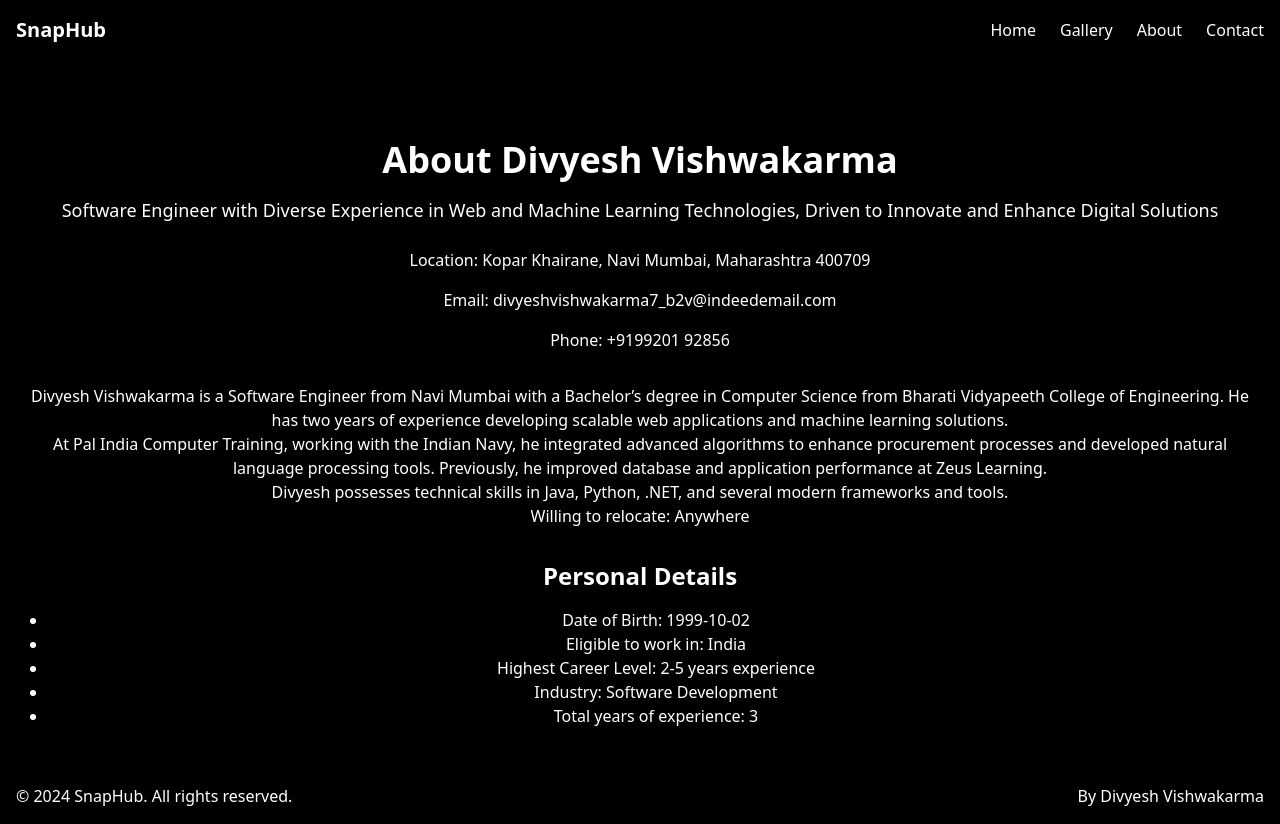
After one commit to divyesh1099/snapHub, a Django app: page /about/ in a window 1280 px wide. The commit adds this page. Run offline with Django 5.2, Linux system fonts and the light colour scheme; parts of the project's set-up code (start-up, migrations or seed data) failed here and were passed over.

Commit message:
Add About Add Contact Update Documentation

```diff
--- /dev/null
+++ b/home/templates/home/about.html
@@ -0,0 +1,29 @@
+{% extends 'layout.html' %}
+
+{% block title %}
+About - Divyesh Vishwakarma
+{% endblock %}
+
+{% block content %}
+<div class="container mx-auto mt-10">
+    <div class="text-center">
+        <h1 class="text-4xl font-bold mb-4">About Divyesh Vishwakarma</h1>
+        <p class="text-lg mb-6">Software Engineer with Diverse Experience in Web and Machine Learning Technologies, Driven to Innovate and Enhance Digital Solutions</p>
+        <p class="mb-4">Location: Kopar Khairane, Navi Mumbai, Maharashtra 400709</p>
+        <p class="mb-4">Email: divyeshvishwakarma7_b2v@indeedemail.com</p>
+        <p class="mb-8">Phone: +9199201 92856</p>
+        <p>Divyesh Vishwakarma is a Software Engineer from Navi Mumbai with a Bachelor’s degree in Computer Science from Bharati Vidyapeeth College of Engineering. He has two years of experience developing scalable web applications and machine learning solutions.</p>
+        <p>At Pal India Computer Training, working with the Indian Navy, he integrated advanced algorithms to enhance procurement processes and developed natural language processing tools. Previously, he improved database and application performance at Zeus Learning.</p>
+        <p>Divyesh possesses technical skills in Java, Python, .NET, and several modern frameworks and tools.</p>
+        <p>Willing to relocate: Anywhere</p>
+        <h2 class="text-2xl font-bold mt-8 mb-4">Personal Details</h2>
+        <ul class="list-disc ml-8">
+            <li>Date of Birth: 1999-10-02</li>
+            <li>Eligible to work in: India</li>
+            <li>Highest Career Level: 2-5 years experience</li>
+            <li>Industry: Software Development</li>
+            <li>Total years of experience: 3</li>
+        </ul>
+    </div>
+</div>
+{% endblock %}
--- a/home/templates/home/gallery.html
+++ b/home/templates/home/gallery.html
@@ -10,10 +10,10 @@ Gallery - SnapHub
         <h1 class="text-4xl font-bold mb-4">Gallery</h1>
         <p class="text-lg mb-6">Explore our stunning collection of images.</p>
         {% if user.is_authenticated %}
+            <p class="mb-8">You have access to the secret image!</p>
             <img src="{% static 'secret_image.jpg' %}" alt="Secret Image" class="mb-4"> <!-- Display secret image -->
-            <p class="mb-8">You have access to the secret image!</p>
             Photo by <a href="https://unsplash.com/@possessedphotography?utm_content=creditCopyText&utm_medium=referral&utm_source=unsplash">Possessed Photography</a> on <a href="https://unsplash.com/photos/white-and-brown-human-robot-illustration-YKW0JjP7rlU?utm_content=creditCopyText&utm_medium=referral&utm_source=unsplash">Unsplash</a>
-            <a href="#" class="bg-gray-800 hover:bg-gray-700 text-white font-bold py-3 px-6 rounded-full inline-block transition duration-300">View More Images</a>
+            <a href="https://www.unsplash.com" class="bg-gray-800 hover:bg-gray-700 text-white font-bold py-3 px-6 rounded-full inline-block transition duration-300">View More Images</a>
             <p class="mt-4">Hello, {{ user.first_name|default:user.username }}! <a href="{% url 'account:logout' %}" class="text-blue-500 hover:text-blue-700">Logout</a></p>
         {% else %}
             <p class="mb-8">You need to <a href="{% url 'account:login' %}" class="text-blue-500 hover:text-blue-700">login</a> to view the secret image.</p>
--- a/home/templates/layout.html
+++ b/home/templates/layout.html
@@ -13,10 +13,10 @@
         <div class="container mx-auto flex justify-between items-center px-4">
             <a href="/" class="text-xl font-bold">SnapHub</a>
             <ul class="flex">
-                <li class="ml-6"><a href="/" class="hover:text-gray-400">Home</a></li>
-                <li class="ml-6"><a href="/gallery" class="hover:text-gray-400">Gallery</a></li>
-                <li class="ml-6"><a href="/about" class="hover:text-gray-400">About</a></li>
-                <li class="ml-6"><a href="/contact" class="hover:text-gray-400">Contact</a></li>
+                <li class="ml-6"><a href="{% url 'home:index' %}" class="hover:text-gray-400">Home</a></li>
+                <li class="ml-6"><a href="{% url 'home:gallery' %}" class="hover:text-gray-400">Gallery</a></li>
+                <li class="ml-6"><a href="{% url 'home:about' %}" class="hover:text-gray-400">About</a></li>
+                <li class="ml-6"><a href="{% url 'home:contact' %}" class="hover:text-gray-400">Contact</a></li>
             </ul>
         </div>
     </nav>
--- a/home/urls.py
+++ b/home/urls.py
@@ -4,4 +4,6 @@ app_name = 'home'
 urlpatterns = [
     path('', views.index, name='index'),
     path('gallery/', views.gallery, name='gallery'),
+    path('about/', views.about, name='about'),
+    path('contact/', views.contact, name='contact'),
 ]
--- a/home/views.py
+++ b/home/views.py
@@ -5,6 +5,13 @@ from django.contrib.auth.decorators import login_required
 def index(request):
     return render(request, 'home/index.html')
 
+def about(request):
+    return render(request, 'home/about.html')
+
 @login_required
 def gallery(request):
     return render(request, 'home/gallery.html')
+
+@login_required
+def contact(request):
+    return render(request, 'home/contact.html')
```
Also changed, not shown: home/templates/home/contact.html (added, +17 -0 lines), README.md (added), 1 other file.
